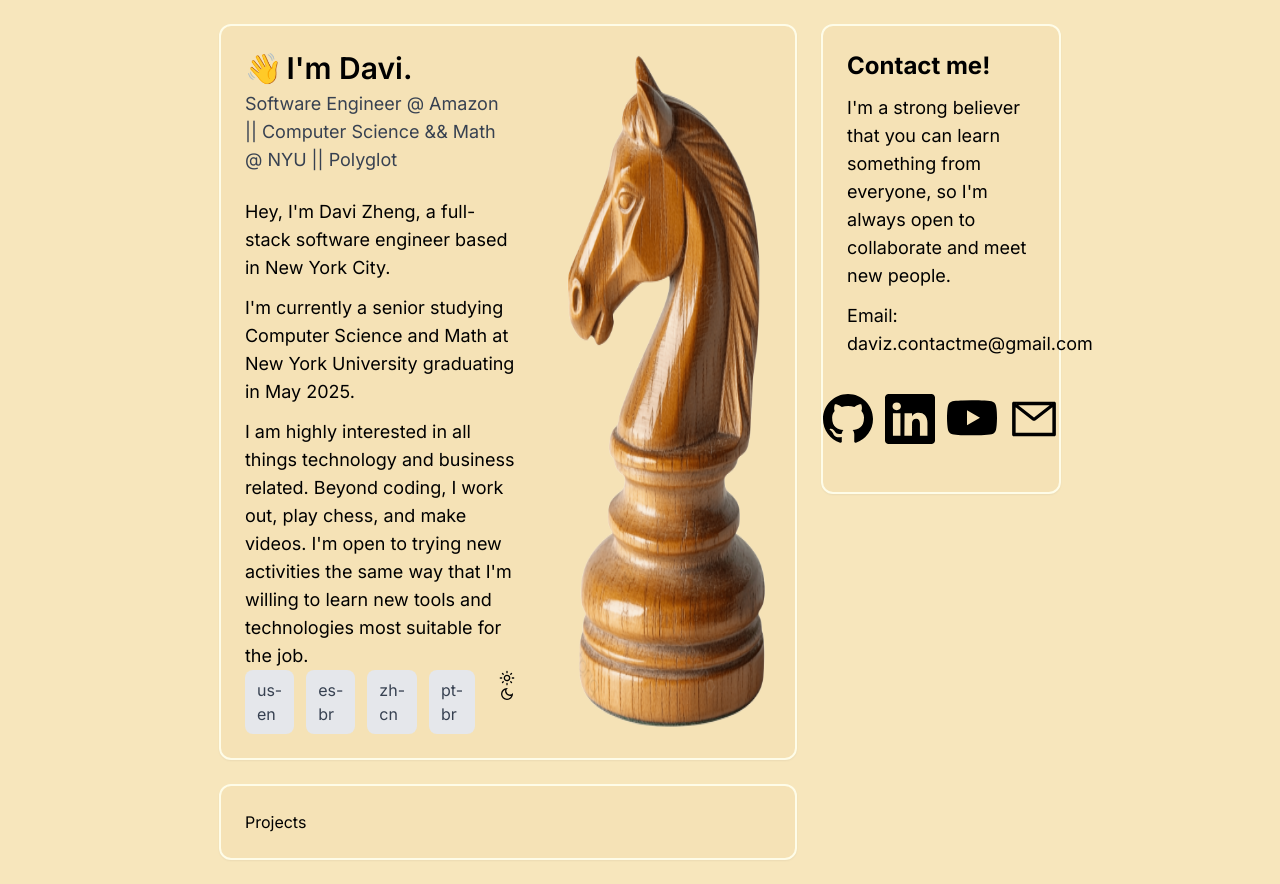
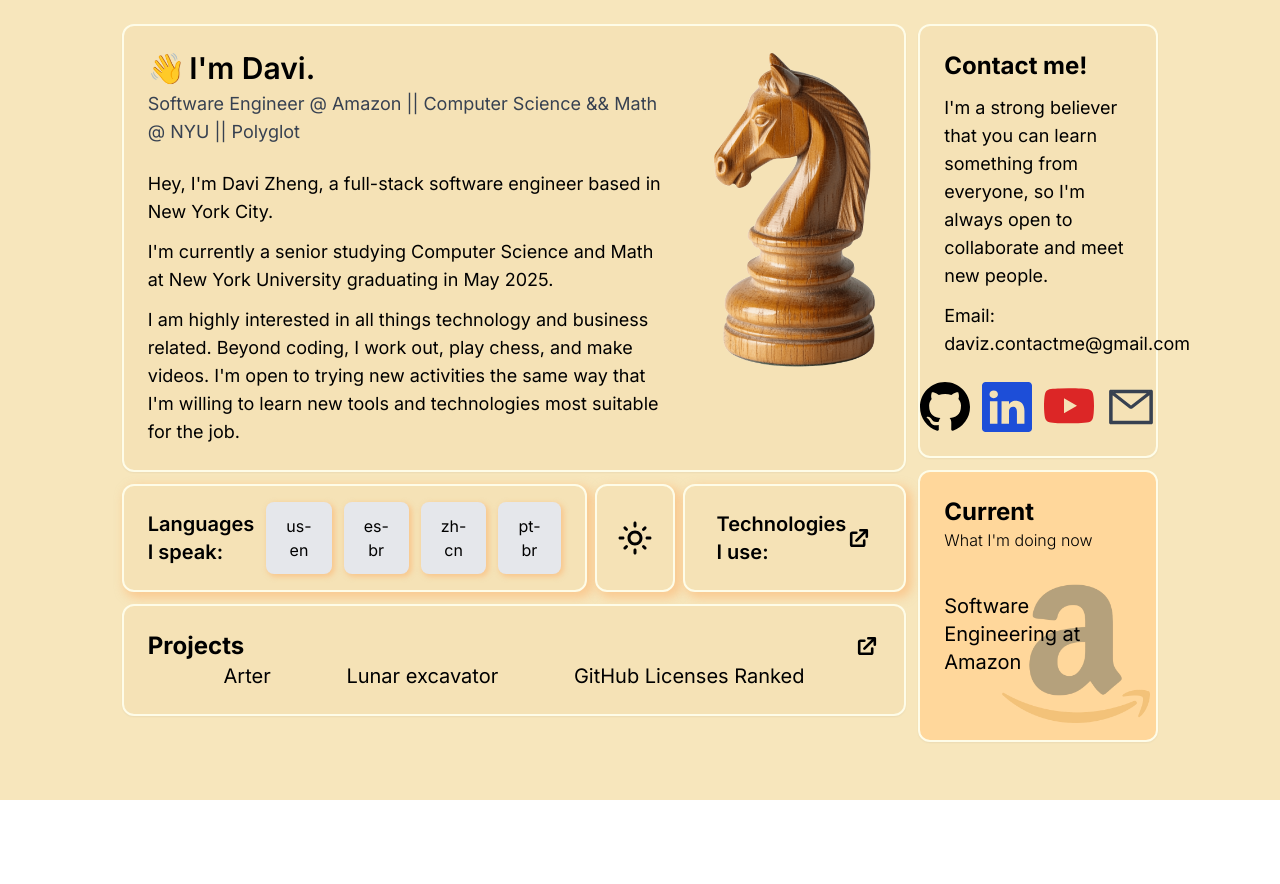
Before and after one commit to DaviZCodes/my-website-bento, a Next.js app: page / in a window 1280 px wide. After the commit the page ends 840 px from the top, so only its background shows below. Built offline with nearby package versions, Linux system fonts and the light colour scheme; no server answers.

Commit message:
added projects, current, languages, light/dark mode, technologies, and many UI improvements

```diff
--- a/package.json
+++ b/package.json
@@ -14,6 +14,7 @@
     "@types/react-dom": "18.2.7",
     "@vercel/analytics": "^1.1.2",
     "autoprefixer": "10.4.14",
+    "axios": "^1.7.9",
     "eslint": "8.46.0",
     "eslint-config-next": "13.4.12",
     "next": "13.4.12",
--- a/src/app/blog/page.tsx
+++ b/src/app/blog/page.tsx
@@ -1,10 +1,12 @@
+import Link from "next/link";
 import BlogPosts from "./BlogPosts";
-import BlogNavBar from "./BlogNavBar";
 
 export default function Blog() {
   return (
-    <div>
-      <BlogNavBar />
+    <div className="min-h-screen px-60 py-6 bg-[#f7e6bc] flex flex-col">
+      <Link href="/" className="text-center">
+        Home
+      </Link>
       <BlogPosts />
     </div>
   );
--- a/src/app/components/ContactMe.tsx
+++ b/src/app/components/ContactMe.tsx
@@ -14,32 +14,48 @@
 
         <div className="mt-3">Email: daviz.contactme@gmail.com</div>
 
-        <div className="flex justify-center py-6 mt-3 gap-3">
-          <div>
+        <div className="flex justify-center mt-6 gap-3">
+          <div className="group">
             <Link href="https://github.com/DaviZCodes" target="_blank">
               <span className="sr-only">Visit my GitHub profile!</span>
-              <BsGithub size={50} title="My GitHub profile!" />
+              <BsGithub
+                size={50}
+                title="My GitHub profile!"
+                className="text-black group-hover:text-gray-600 transition duration-300"
+              />
             </Link>
           </div>
-          <div>
+          <div className="group">
             <Link href="https://www.linkedin.com/in/davizheng/" target="_blank">
               <span className="sr-only">Visit my LinkedIn profile!</span>
-              <BsLinkedin size={50} title="My LinkedIn profile!" />
+              <BsLinkedin
+                size={50}
+                title="My LinkedIn profile!"
+                className="text-blue-700 group-hover:text-blue-500 transition duration-300"
+              />
             </Link>
           </div>
-          <div>
+          <div className="group">
             <Link
               href="https://www.youtube.com/@davitothestars"
               target="_blank"
             >
-              <span className="sr-only">Check out my YouTube channel! </span>
-              <BsYoutube size={50} title="My YouTube channel!" />
+              <span className="sr-only">Check out my YouTube channel!</span>
+              <BsYoutube
+                size={50}
+                title="My YouTube channel!"
+                className="text-red-600 group-hover:text-red-400 transition duration-300"
+              />
             </Link>
           </div>
-          <div>
+          <div className="group">
             <Link href="mailto:daviz.contactme@gmail.com">
               <span className="sr-only">Send me an email!</span>
-              <AiOutlineMail size={50} title="Send me an email!" />
+              <AiOutlineMail
+                size={50}
+                title="Send me an email!"
+                className="text-gray-700 group-hover:text-gray-500 transition duration-300"
+              />
             </Link>
           </div>
         </div>
--- /dev/null
+++ b/src/app/components/Current.tsx
@@ -0,0 +1,71 @@
+"use client";
+
+import Link from "next/link";
+import React, { useEffect, useState } from "react";
+import axios from "axios";
+import Image from "next/image";
+import AmazonLogo from "./images/amazon_logo.png";
+
+export default function Current() {
+  const [currTime, setCurrTime] = useState<string | null>(null);
+
+  // Function to fetch current time from API
+  const fetchTime = async () => {
+    try {
+      const response = await axios.get(
+        "http://worldtimeapi.org/api/timezone/America/New_York"
+      );
+      const dateTime = new Date(response.data.datetime);
+      const formattedTime = `${
+        dateTime.getMonth() + 1
+      }/${dateTime.getDate()}/${dateTime.getFullYear()} ${dateTime.getHours()}:${dateTime
+        .getMinutes()
+        .toString()
+        .padStart(2, "0")}`;
+      setCurrTime(formattedTime);
+    } catch (error) {
+      console.error("Error fetching time:", error);
+    }
+  };
+
+  useEffect(() => {
+    // Fetch time immediately when component mounts
+    fetchTime();
+
+    // Set up interval to update the time every minute (60000ms)
+    const interval = setInterval(() => {
+      fetchTime();
+    }, 60000);
+
+    // Cleanup the interval when the component is unmounted
+    return () => clearInterval(interval);
+  }, []);
+
+  return (
+    <div className="flex flex-col border-2 border-yellow-50 transition duration-160 hover:border-[#fdaf67e3] rounded-xl shadow-sm p-6 bg-[#ffd79b] relative">
+      <div className="relative z-10 flex justify-between">
+        <div>
+          <div className="font-bold text-2xl">Current</div>
+          <div className="font-light">What I&apos;m doing now</div>
+        </div>
+        <div className="text-lg font-mono">{currTime}</div>
+      </div>
+
+      <div className="relative z-10 text-xl my-10">
+        Software Engineering at Amazon
+      </div>
+
+      <div
+        className="absolute bottom-0 right-0 opacity-30 z-0"
+        style={{
+          width: "260px",
+          height: "260px",
+          marginBottom: "-100px",
+          marginRight: "-50px",
+        }}
+      >
+        <Image src={AmazonLogo} alt="Amazon Logo" layout="intrinsic" />
+      </div>
+    </div>
+  );
+}
--- a/src/app/components/Header.tsx
+++ b/src/app/components/Header.tsx
@@ -1,8 +1,6 @@
 import Image from "next/image";
 import "./css/handwave.css";
 import WoodenKnight from "../components/images/wooden_chess_knight.png";
-import Polyglot from "./Polyglot";
-import LightDarkMode from "./LightDarkMode";
 
 export default function Header() {
   return (
@@ -41,15 +39,10 @@
             willing to learn new tools and technologies most suitable for the
             job.
           </div>
-
-          <div className="flex gap-6 mt-auto">
-            <Polyglot />
-            <LightDarkMode />
-          </div>
         </div>
 
         {/* Knight */}
-        <div className="w-52 h-auto flex-shrink-0">
+        <div className="w-auto h-80 flex-shrink-0">
           <Image
             src={WoodenKnight}
             width={0}
--- a/src/app/components/LightDarkMode.tsx
+++ b/src/app/components/LightDarkMode.tsx
@@ -4,16 +4,23 @@
 import { MdOutlineLightMode, MdOutlineDarkMode } from "react-icons/md";
 
 export default function LightDarkMode() {
-  const [isLightMode, setIsLightMode] = useState(true);
+  const [isLightMode, setIsLightMode] = useState<boolean>(true);
+
+  const toggleMode = () => {
+    setIsLightMode(!isLightMode);
+  };
 
   return (
-    <div>
-      <div>
-        <MdOutlineLightMode />
-      </div>
-      <div>
-        <MdOutlineDarkMode />
-      </div>
-    </div>
+    <button
+      onClick={toggleMode}
+      className="flex items-center gap-2 border-2 border-yellow-50 transition duration-160 hover:border-[#fdaf67e3] rounded-xl px-5 py-3 bg-[#f5e2b6] hover:bg-[#fdaf67e3] hover:text-white shadow-[4px_4px_10px_2px_rgba(253,175,103,0.5)]"
+      aria-label="Toggle light/dark mode"
+    >
+      {isLightMode ? (
+        <MdOutlineLightMode size={36} />
+      ) : (
+        <MdOutlineDarkMode size={36} />
+      )}
+    </button>
   );
 }
--- a/src/app/components/Polyglot.tsx
+++ b/src/app/components/Polyglot.tsx
@@ -1,17 +1,32 @@
 export default function Polyglot() {
   return (
-    <div className="flex gap-3">
-      <div className="px-3 py-2 rounded-lg bg-gray-200 text-gray-700 cursor-pointer transition-all duration-300 hover:bg-[#fdaf67e3] hover:text-white hover:scale-105">
-        us-en
-      </div>
-      <div className="px-3 py-2 rounded-lg bg-gray-200 text-gray-700 cursor-pointer transition-all duration-300 hover:bg-[#fdaf67e3] hover:text-white hover:scale-105">
-        es-br
-      </div>
-      <div className="px-3 py-2 rounded-lg bg-gray-200 text-gray-700 cursor-pointer transition-all duration-300 hover:bg-[#fdaf67e3] hover:text-white hover:scale-105">
-        zh-cn
-      </div>
-      <div className="px-3 py-2 rounded-lg bg-gray-200 text-gray-700 cursor-pointer transition-all duration-300 hover:bg-[#fdaf67e3] hover:text-white hover:scale-105">
-        pt-br
+    <div className="flex border-2 border-yellow-50 transition duration-160 hover:border-[#fdaf67e3] rounded-xl px-6 py-2 bg-[#f5e2b6] shadow-[4px_4px_10px_2px_rgba(253,175,103,0.5)]">
+      <div className="flex items-center gap-3">
+        <div className="text-xl font-semibold">Languages I speak:</div>
+        <button
+          title="English"
+          className="px-5 py-3 rounded-lg bg-gray-200 cursor-pointer transition-all duration-160 bg-[#fdaf67e3] hover:bg-white hover:text-[#0A3161] hover:scale-105 shadow-[2px_2px_5px_1px_rgba(253,175,103,0.5)]"
+        >
+          us-en
+        </button>
+        <button
+          title="Spanish"
+          className="px-5 py-3 rounded-lg bg-gray-200  cursor-pointer transition-all duration-160 bg-[#fdaf67e3] hover:bg-[#F1BF00] hover:text-[#AA151B] hover:scale-105 shadow-[2px_2px_5px_1px_rgba(253,175,103,0.5)]"
+        >
+          es-br
+        </button>
+        <button
+          title="Mandarin"
+          className="px-5 py-3 rounded-lg bg-gray-200 cursor-pointer transition-all duration-160 bg-[#fdaf67e3] hover:bg-[#EE1C25] hover:text-[#FFFF00] hover:scale-105 shadow-[2px_2px_5px_1px_rgba(253,175,103,0.5)]"
+        >
+          zh-cn
+        </button>
+        <button
+          title="Portuguese"
+          className="px-5 py-3 rounded-lg bg-gray-200 cursor-pointer transition-all duration-160 bg-[#fdaf67e3] hover:bg-[#009739] hover:text-[#FEDD00] hover:scale-105 shadow-[2px_2px_5px_1px_rgba(253,175,103,0.5)]   "
+        >
+          pt-br
+        </button>
       </div>
     </div>
   );
--- a/src/app/components/Projects.tsx
+++ b/src/app/components/Projects.tsx
@@ -1,8 +1,22 @@
+import { HiExternalLink } from "react-icons/hi";
+
 export default function Projects() {
   return (
     <section>
-      <div className="flex border-2 border-yellow-50 transition duration-160 hover:border-[#fdaf67e3] rounded-xl shadow-sm p-6 bg-[#f5e2b6]">
-        <div>Projects</div>
+      <div className="flex flex-col border-2 border-yellow-50 transition duration-160 hover:border-[#fdaf67e3] rounded-xl shadow-sm p-6 bg-[#f5e2b6]">
+        <div className="flex justify-between">
+          <div className="font-bold text-2xl">Projects</div>
+
+          <button>
+            <HiExternalLink size={26} className="" />
+          </button>
+        </div>
+
+        <div className="flex justify-evenly text-xl">
+          <div>Arter</div>
+          <div>Lunar excavator</div>
+          <div>GitHub Licenses Ranked</div>
+        </div>
       </div>
     </section>
   );
--- /dev/null
+++ b/src/app/components/Technologies.tsx
@@ -0,0 +1,12 @@
+import { HiExternalLink } from "react-icons/hi";
+
+export default function Technologies() {
+  return (
+    <div className="flex w-full border-2 border-yellow-50 transition duration-160 hover:border-[#fdaf67e3] rounded-xl px-8 py-6 bg-[#f5e2b6] hover:bg-[#fdaf67e3] hover:text-white cursor-pointer shadow-[4px_4px_10px_2px_rgba(253,175,103,0.5)]">
+      <div className="flex-grow text-xl font-semibold">Technologies I use:</div>
+      <button>
+        <HiExternalLink size={26} className="hover:text-white" />
+      </button>
+    </div>
+  );
+}
--- a/src/app/page.tsx
+++ b/src/app/page.tsx
@@ -1,18 +1,36 @@
 import Header from "./components/Header";
 import ContactMe from "./components/ContactMe";
 import Projects from "./components/Projects";
+import Polyglot from "./components/Polyglot";
+import Technologies from "./components/Technologies";
+import LightDarkMode from "./components/LightDarkMode";
+import Current from "./components/Current";
 
 const Home = () => {
   return (
-    <div className="min-h-screen px-60 py-6 bg-[#f7e6bc] flex justify-center gap-6">
-      <div className="flex-grow max-w-5xl flex flex-col gap-y-6">
+    <div className="min-h-screen px-60 py-6 bg-[#f7e6bc] flex justify-center gap-3">
+      <div className="flex-grow max-w-5xl flex flex-col gap-y-3">
         <Header />
 
-        <Projects />
+        <div className="flex justify-between w-full gap-2">
+          <div className="flex gap-2">
+            <Polyglot />
+            <LightDarkMode />
+          </div>
+
+          <div className="flex-grow">
+            <Technologies />
+          </div>
+        </div>
+
+        <div>
+          <Projects />
+        </div>
       </div>
 
-      <div className="w-[30%] max-w-sm">
+      <div className="flex flex-col gap-y-3 w-[30%] max-w-sm">
         <ContactMe />
+        <Current />
       </div>
     </div>
   );
```
Also changed, not shown: src/app/blog/BlogNavBar.tsx (deleted, +0 -18 lines), src/app/blog/BlogPosts.tsx (+7 -7 lines), src/app/components/images/amazon_logo.png (added), 1 other file (tests, documents, lock files or other folders).
